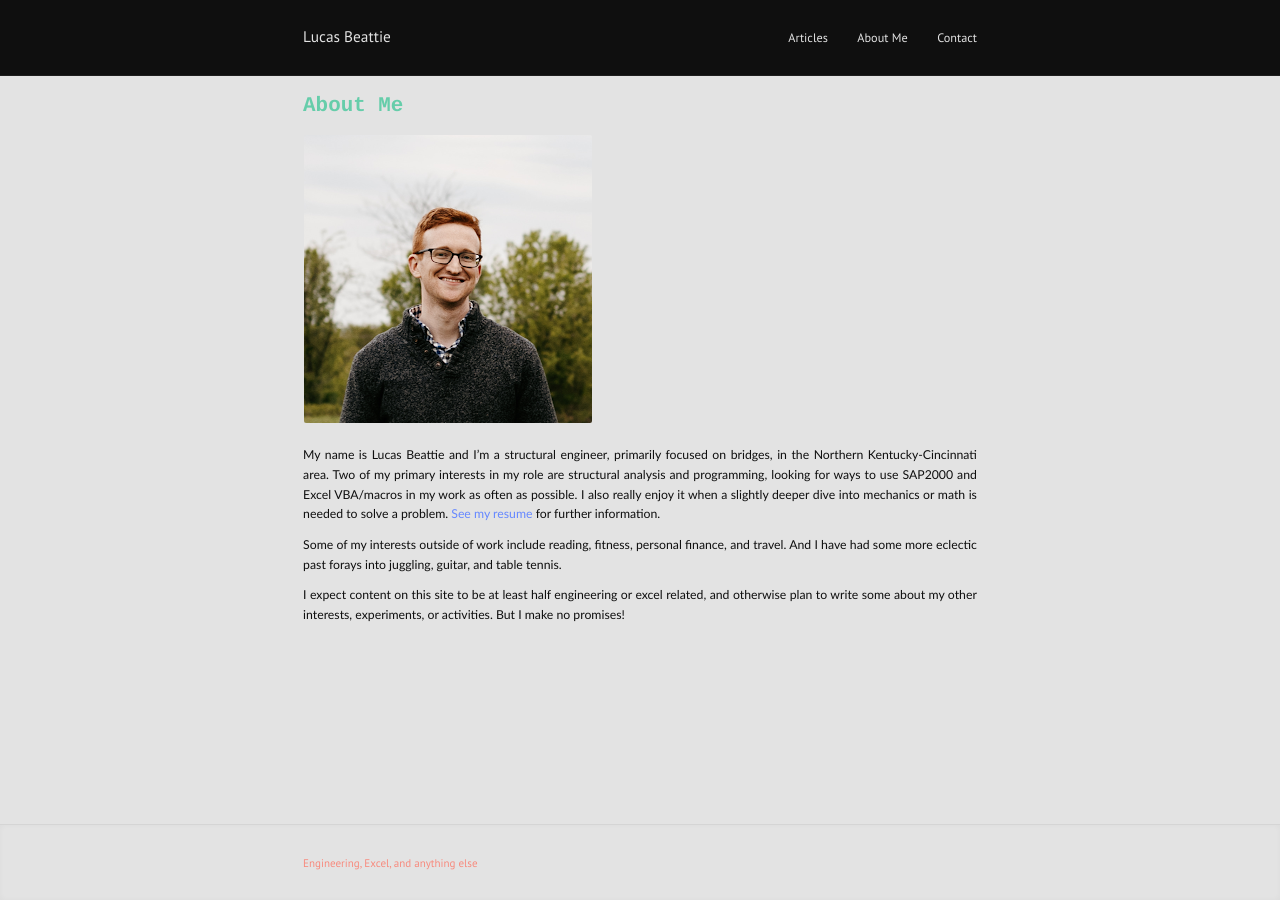
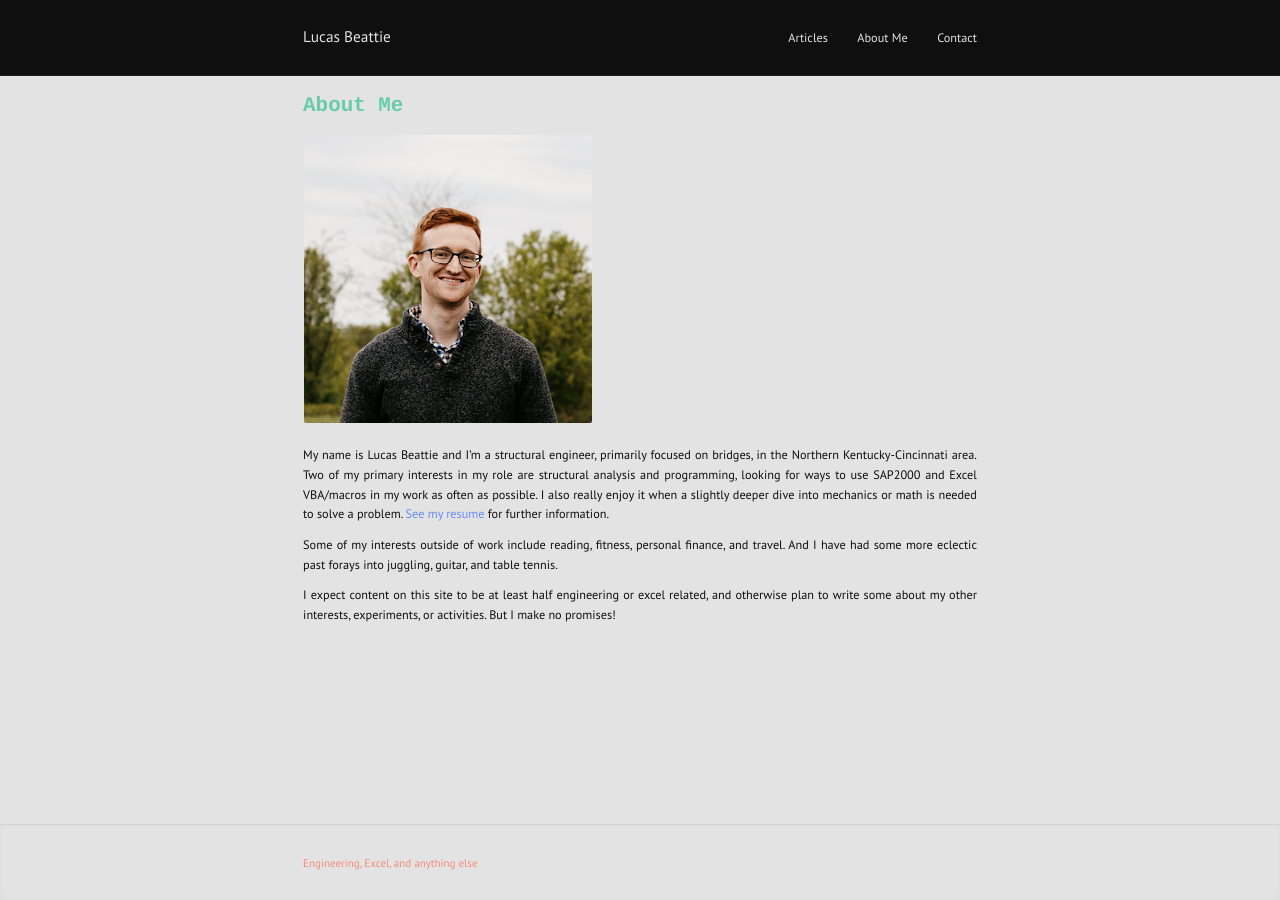
Before and after one commit to labeattie/lucasbeattiedotcom, a Jekyll site: the page built from index.md, in a window 1280 px wide. Built offline with Jekyll 4.4.1, drawn with Linux system fonts in a browser that asks for light colours.

```diff
--- a/_sass/basic.sass
+++ b/_sass/basic.sass
@@ -34,7 +34,7 @@
   text-align: justify
   margin-bottom: 0.9em
   margin-top: 0.3em
-  font-family: trebuchet ms, sans-serif
+  font-weight: 400
 
 a
   color: $link-color
```
